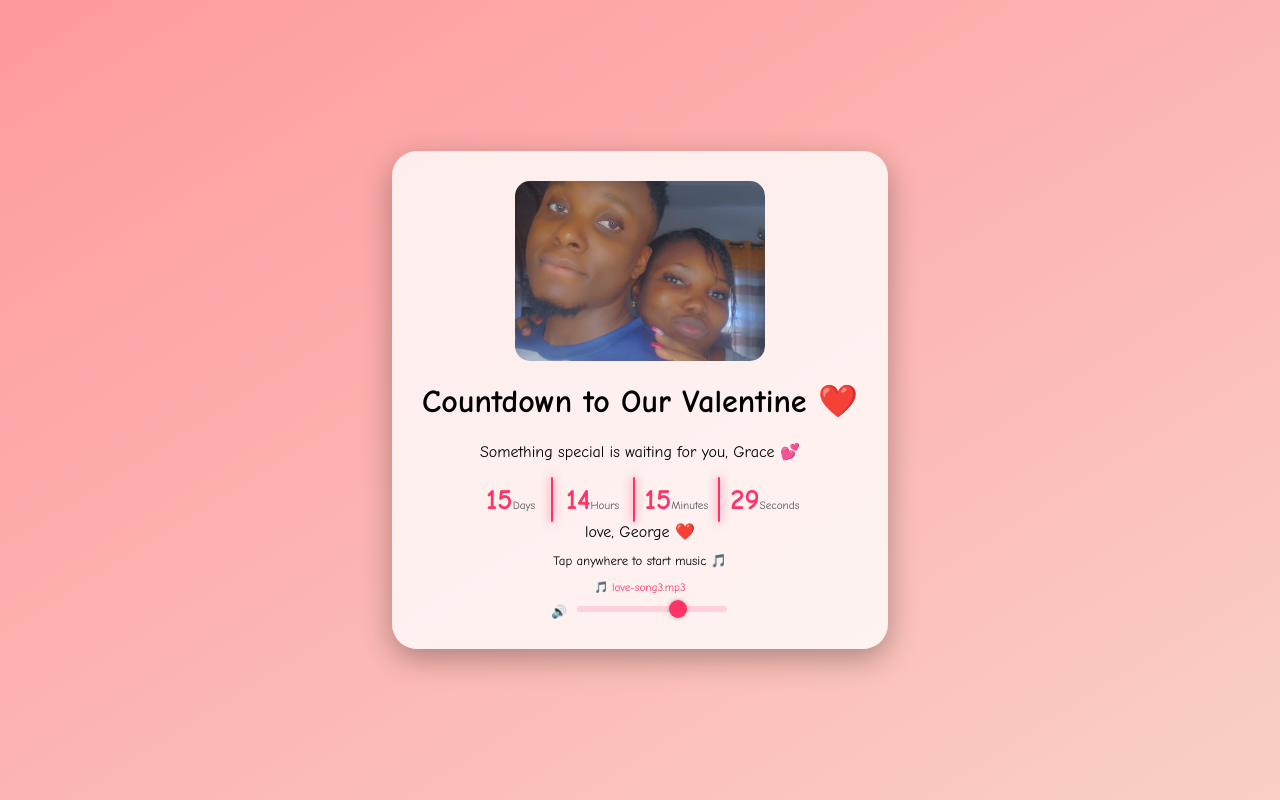
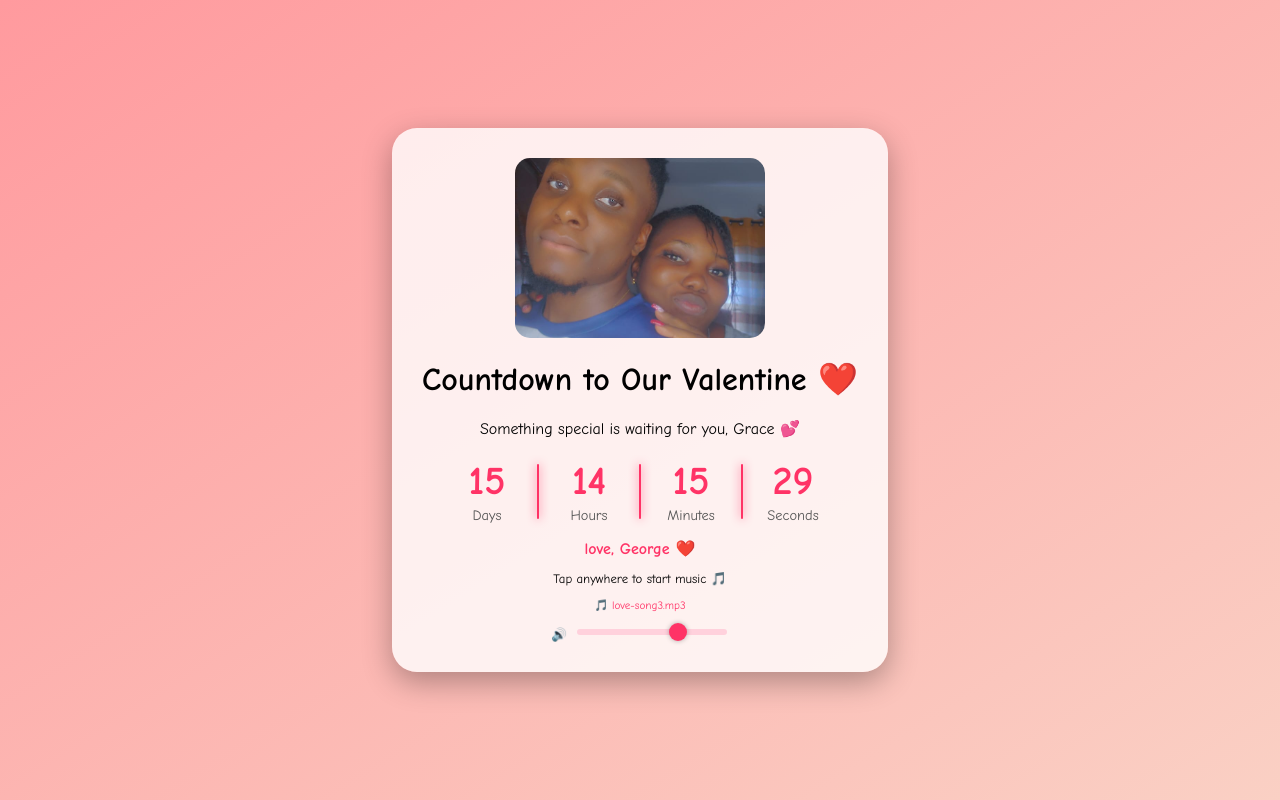
Before and after one commit to ebisike/valentineApp, a plain HTML site: page index.html in a window 1280 px wide. Drawn offline with Linux system fonts and the light colour scheme.

Commit message:
added favicon

```diff
--- a/index.html
+++ b/index.html
@@ -4,6 +4,9 @@
 <meta charset="UTF-8">
 <title>Valentine Countdown ❤️</title>
 <meta name="viewport" content="width=device-width, initial-scale=1.0">
+
+<!-- Favicon -->
+<link rel="icon" type="image/png" href="assets/love.png">
 
 <style>
 body {
@@ -41,16 +44,50 @@ body {
 }
 .slideshow img.active {display:block;}
 
-.countdown {display:flex;justify-content:center;align-items:center;margin-top:15px}
-.time-box{text-align:center;min-width:60px}
-.time-box span{font-size:1.8rem;font-weight:bold;color:#ff3366}
-.time-box small{font-size:.7rem;color:#555}
-.separator{width:2px;height:45px;background:#ff3366;margin:0 10px;border-radius:2px;box-shadow:0 0 10px #ff3366}
+/* Countdown styles */
+.countdown {
+  display:flex;
+  justify-content:center;
+  align-items:center;
+  margin-top:20px;
+  gap:15px;
+}
+.time-box {
+  text-align:center;
+  min-width:70px;
+}
+.time-box span {
+  display:block;
+  font-size:2.5rem; /* increased size */
+  font-weight:bold;
+  color:#ff3366;
+}
+.time-box small {
+  display:block; /* label under number */
+  font-size:.9rem; /* slightly bigger label */
+  color:#555;
+  margin-top:3px;
+}
+.separator{
+  width:2px;
+  height:55px;
+  background:#ff3366;
+  border-radius:2px;
+  box-shadow:0 0 10px #ff3366;
+}
 
-.volume-control{margin-top:10px;display:flex;gap:8px;justify-content:center;color:#ff3366;font-size:.8rem}
-.volume-control input{width:150px}
+/* Volume control */
+.volume-control {
+  margin-top:15px;
+  display:flex;
+  gap:8px;
+  justify-content:center;
+  color:#ff3366;
+  font-size:.8rem;
+}
+.volume-control input { width:150px; }
 
-/* SLIDER THEME */
+/* Slider theme */
 input[type=range]{
   -webkit-appearance:none;
   appearance:none;
@@ -68,9 +105,22 @@ input[type=range]::-webkit-slider-thumb{
   box-shadow:0 0 5px rgba(0,0,0,.3);
 }
 input[type=range]::-moz-range-thumb{
-  width:18px;height:18px;border-radius:50%;background:#ff3366;cursor:pointer;
+  width:18px;
+  height:18px;
+  border-radius:50%;
+  background:#ff3366;
+  cursor:pointer;
 }
-.song{font-size:.7rem;color:#ff3366}
+.song {
+  font-size:.7rem;
+  color:#ff3366;
+  margin-top:5px;
+}
+.sender {
+  margin-top:15px;
+  color:#ff3366;
+  font-weight:bold;
+}
 </style>
 </head>
 <body>
@@ -93,7 +143,6 @@ input[type=range]::-moz-range-thumb{
     <div class="time-box"><span id="seconds">0</span><small>Seconds</small></div>
   </div>
 
-
   <div class="sender">love, George ❤️</div>
   <p style="font-size:0.8rem;">Tap anywhere to start music 🎵</p>
 
@@ -109,7 +158,8 @@ input[type=range]::-moz-range-thumb{
 /* MUSIC */
 const songs=[1,2,3].map(i=>`assets/songs/love-song${i}.mp3`);
 const audio=document.getElementById("music");
-audio.src=songs[Math.floor(Math.random()*songs.length)];
+const randomIndex=Math.floor(Math.random()*songs.length);
+audio.src=songs[randomIndex];
 document.getElementById("songName").textContent="🎵 "+audio.src.split("/").pop();
 
 const volSlider=document.getElementById("volume");
@@ -125,17 +175,17 @@ volSlider.oninput=()=>{
 };
 
 /* COUNTDOWN */
-const val=new Date(`Feb 14 ${new Date().getFullYear()}`).getTime();
+const val=new Date(`Feb 14 ${new Date().getFullYear()} 00:00:00`).getTime();
 setInterval(()=>{
   const d=val-Date.now();
   if(d<=0){
     sessionStorage.setItem("unlocked","true");
     location.href="main.html";
   }
-  days.textContent=Math.floor(d/86400000);
-  hours.textContent=Math.floor(d%86400000/3600000);
-  minutes.textContent=Math.floor(d%3600000/60000);
-  seconds.textContent=Math.floor(d%60000/1000);
+  document.getElementById("days").textContent=Math.floor(d/86400000);
+  document.getElementById("hours").textContent=Math.floor(d%86400000/3600000);
+  document.getElementById("minutes").textContent=Math.floor(d%3600000/60000);
+  document.getElementById("seconds").textContent=Math.floor(d%60000/1000);
 },1000);
 
 /* SLIDESHOW */
```
Also changed, not shown: celebrate.html (+4 -0 lines), main.html (+4 -0 lines), assets/love.png (added).
